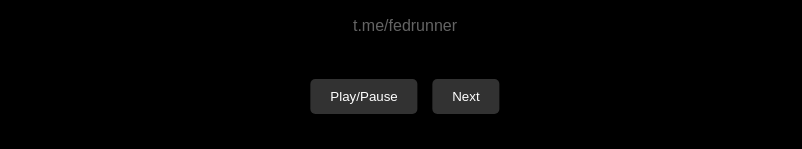
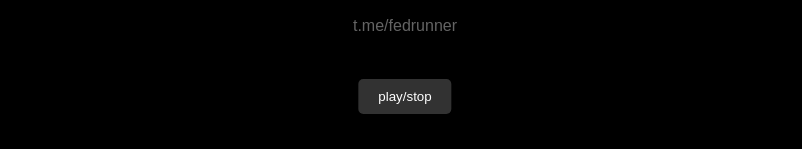
Before and after one commit to fivemserset/fewdw, a plain HTML site: page index.html in a window 1280 px wide. Shown: the part 651-800 px from the top of the page, without its empty margins (235-1037 px from the left). Drawn offline with Linux system fonts and the light colour scheme; a web font is replaced by a local one.

Commit message:
Update index.html

```diff
--- a/index.html
+++ b/index.html
@@ -102,8 +102,7 @@
         </div>
     </div>
     <div class="music-player">
-        <button onclick="playPause()">Play/Pause</button>
-        <button onclick="nextSong()">Next</button>
+        <button onclick="nextSong()">play/stop</button>
     </div>
     <audio id="audioPlayer" src="audio1.mp3"></audio>
     <script>
```
